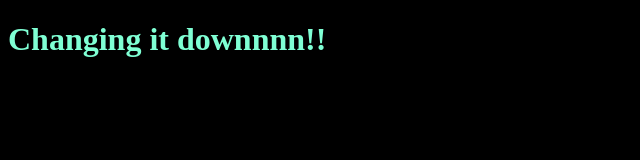
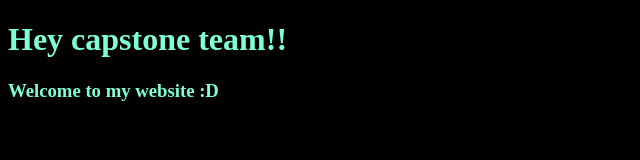
Before and after one commit to kiyashahidi9/vps-setup-project, a website: page public/index.html in a window 1280 px wide. Shown: the whole page, without its empty margins (0-640 px from the left). Drawn offline with Linux system fonts and the light colour scheme.

Commit message:
text change

```diff
--- a/public/index.css
+++ b/public/index.css
@@ -2,7 +2,7 @@ body {
   background-color: black;
 }
 
-h1 {
+h1, h2, h3 {
   color:aquamarine;
   size: 30px;
   font-weight: bold;
--- a/public/index.html
+++ b/public/index.html
@@ -6,6 +6,7 @@
 </head>
 
 <body>
-  <h1>Changing it downnnn!!</h1>
+  <h1>Hey capstone team!!</h1>
+  <h3>Welcome to my website :D</h3>
 </body>
 </html>
```
